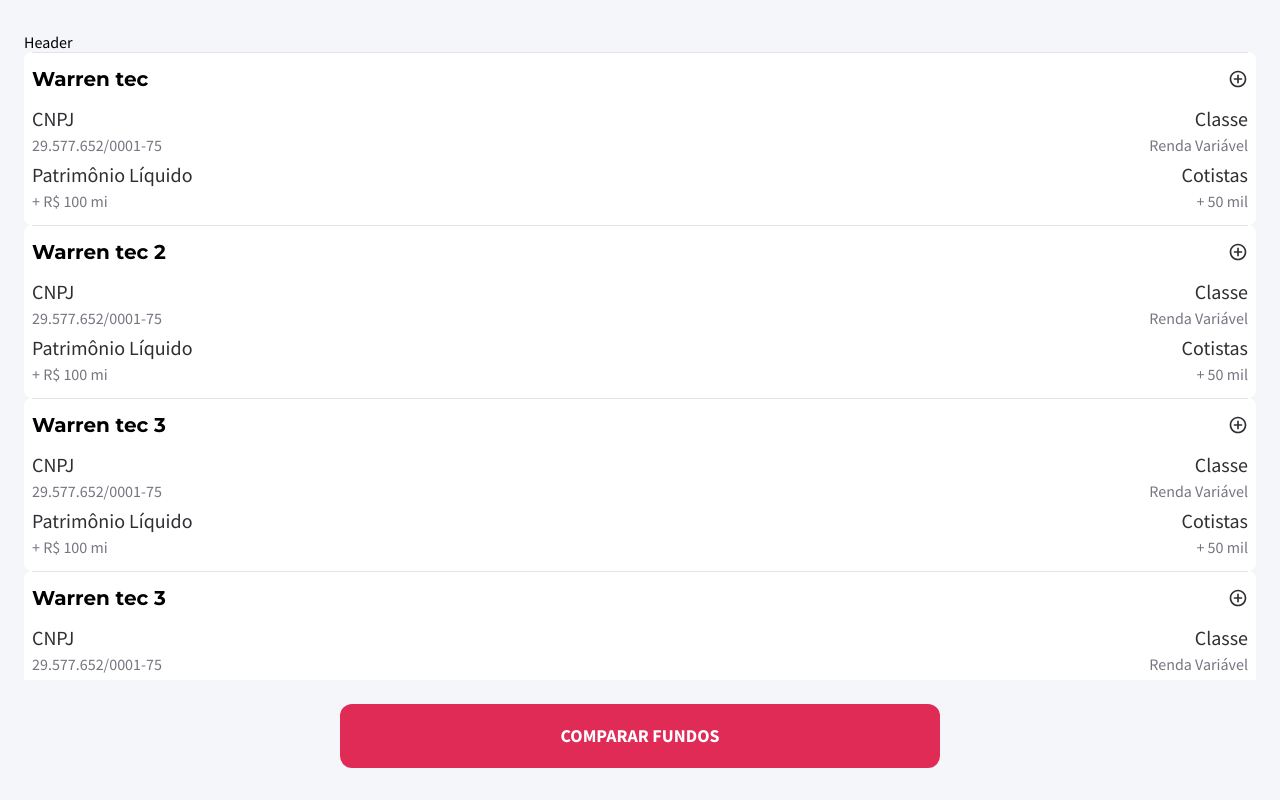
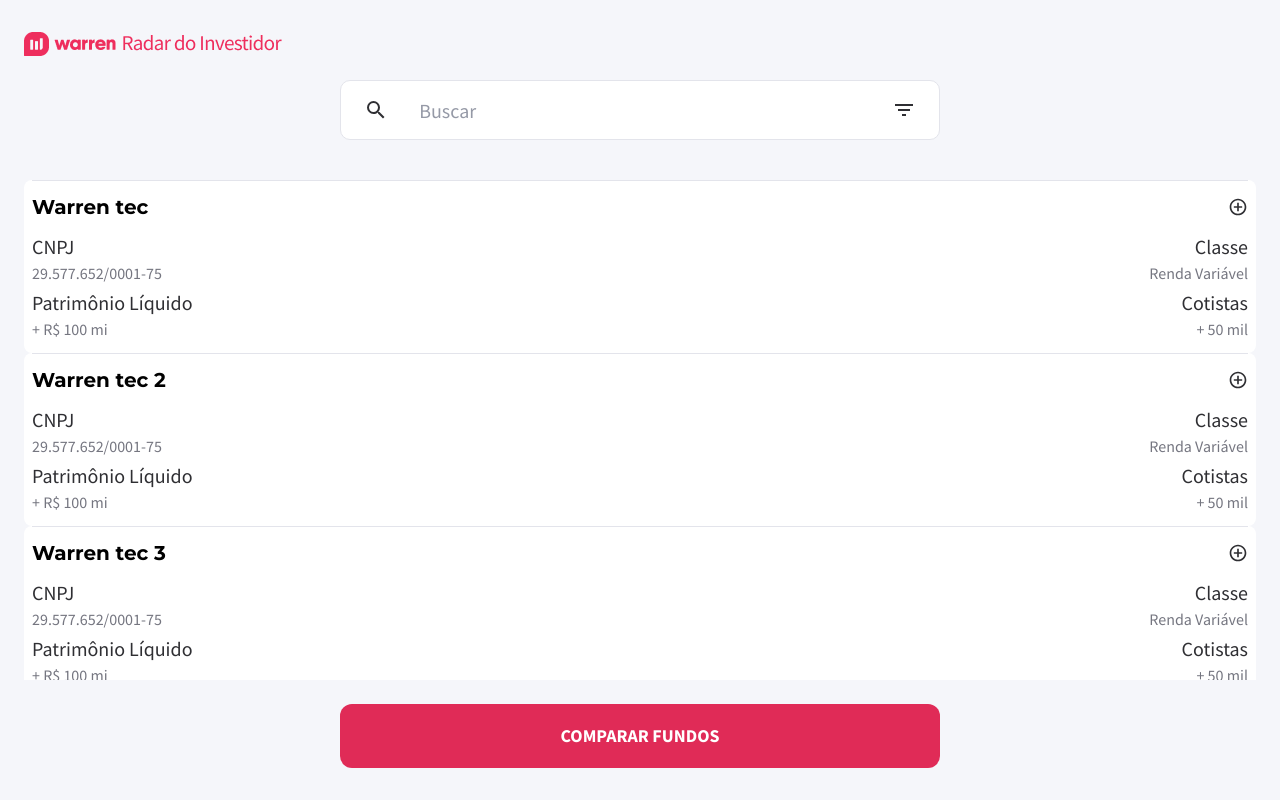
Before and after one commit to luizmellodev/radardoinvestidor-frontend, a Next.js app: page / in a window 1280 px wide. Built offline with nearby package versions, Linux system fonts and the light colour scheme.

Commit message:
Header com searchBar + logo da warren. Ambos incluidos no componente HeaderHome - Autores: Piccoli, Fernando, Thiago

```diff
--- /dev/null
+++ b/src/components/HeaderHome/index.tsx
@@ -0,0 +1,17 @@
+import SearchBar from 'components/SearchBar';
+import { Container } from './styles';
+
+interface HeaderHomeProps {
+  onChangeHandler: (value: string) => any;
+}
+
+function HeaderHome({ onChangeHandler }: HeaderHomeProps) {
+  return (
+    <Container>
+      <img src="/logo-home.png" style={{paddingBottom:"20px"}}/>
+      <SearchBar onChange={onChangeHandler} />
+    </Container>
+  );
+};
+
+export default HeaderHome;
--- /dev/null
+++ b/src/components/HeaderHome/styles.ts
@@ -0,0 +1,6 @@
+import styled from 'styled-components';
+
+export const Container = styled.div`
+  justify-content: center;
+  align-items: center;
+`;
--- /dev/null
+++ b/src/components/SearchBar/index.tsx
@@ -0,0 +1,23 @@
+import { Container, Input, Row } from './styles';
+import { MdSearch, MdFilterList } from 'react-icons/md';
+import theme from 'styles/theme';
+
+interface SearchBarProps {
+  onChange: (value: string) => any;
+}
+
+function SearchBar({ onChange }: SearchBarProps) {
+  return (
+    <Container>
+      <Row>
+        <MdSearch size={24} color={theme.colors.text} />
+        <Input
+          placeholder={'Buscar'}
+          onChange={(inputText) => onChange(inputText.target.value)}/>
+        <MdFilterList size={24} color={theme.colors.text} />
+      </Row>
+    </Container>
+  );
+}
+
+export default SearchBar;
--- /dev/null
+++ b/src/components/SearchBar/styles.ts
@@ -0,0 +1,41 @@
+import styled from 'styled-components';
+
+interface RowProps{marginBottom?: string;}
+
+export const Input = styled.input`
+width: 80%;
+height: 100%;
+margin: 0 auto;
+border: none;
+
+/* Text style */
+font-family: Source Sans Pro;
+font-size: 20px;
+font-style: normal;
+font-weight: 400;
+line-height: 28px;
+color: ${(props) => props.theme.colors.text};
+::placeholder{
+    color: #9599A6;
+    opacity: 100%;
+};
+`;
+
+export const Container = styled.div`
+width: 100%;
+max-width: 600px;
+margin: 0 auto;
+padding: 14px 23px;
+
+background-color: white;
+border: 1px solid #E3E4EB;
+border-radius: 10px;
+`;
+
+export const Row = styled.div<RowProps>`
+align-items: center;
+justify-content: space-between;
+display: flex;
+height: 30px;
+margin-bottom: ${(props)=>(props.marginBottom ? props.marginBottom : 0)}
+`;
--- a/src/pages/index.tsx
+++ b/src/pages/index.tsx
@@ -4,6 +4,8 @@
 
 import SubmitButton from 'components/SubmitButton';
 import Screen from 'components/Screen';
+import SearchBar from 'components/SearchBar';
+import HeaderHome from 'components/HeaderHome';
 import FundCard from 'components/FundCard';
 import Loading from 'components/Loading';
 
@@ -13,7 +15,9 @@
   flex-direction: column;
 `;
 
-export const Header = styled.header``;
+export const Header = styled.header`
+  padding-bottom: 40px;
+`;
 
 export const List = styled.div`
   flex: 1;
@@ -74,6 +78,24 @@
       cotistas: '+ 50 mil',
     },
   ];
+
+  let filteredFundList: {
+    razaoSocial: string;
+    cnpj: string;
+    classe: string;
+    patrimonioLiquido: string;
+    cotistas: string;
+  }[] = fundList;
+
+  const handleOnChangeText = async (searchText: string) => {
+    filteredFundList = fundList.filter((fundo) => {
+      if (fundo.razaoSocial.toLowerCase().includes(searchText)) {
+        return true;
+      }
+    });
+    console.log(filteredFundList);
+  };
+
   const [isLoading, setIsLoading] = useState(true);
 
   useEffect(() => {
@@ -85,13 +107,15 @@
   return (
     <Screen>
       <Container>
-        <Header>Header</Header>
+        <Header>
+          <HeaderHome onChangeHandler={handleOnChangeText} />
+        </Header>
         {isLoading ? (
           <Loading />
         ) : (
           <>
             <List>
-              {fundList.map((fund) => (
+              {filteredFundList.map((fund) => (
                 <FundCard fund={fund} key={fund.razaoSocial} />
               ))}
             </List>
--- a/src/styles/global.ts
+++ b/src/styles/global.ts
@@ -5,6 +5,7 @@
     margin: 0;
     padding: 0;
     box-sizing: border-box;
+    outline-color: ${(props) => props.theme.colors.outline};
   }
 
   html, body, #__next {
--- a/src/styles/theme.ts
+++ b/src/styles/theme.ts
@@ -5,6 +5,7 @@
     textDescription: '#757680',
     primary: '#e02b57',
     iconSelected: '#00B563',
+    outline: '#FF9001'
   },
 };
 
```
Also changed, not shown: public/logo-home.png (added).
